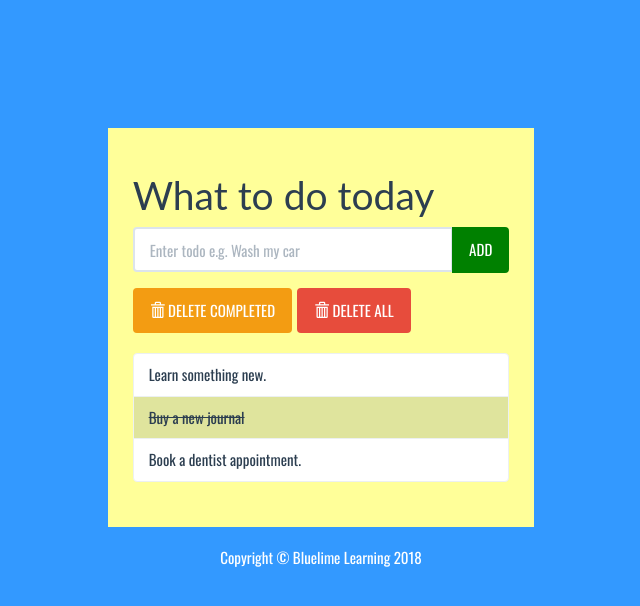
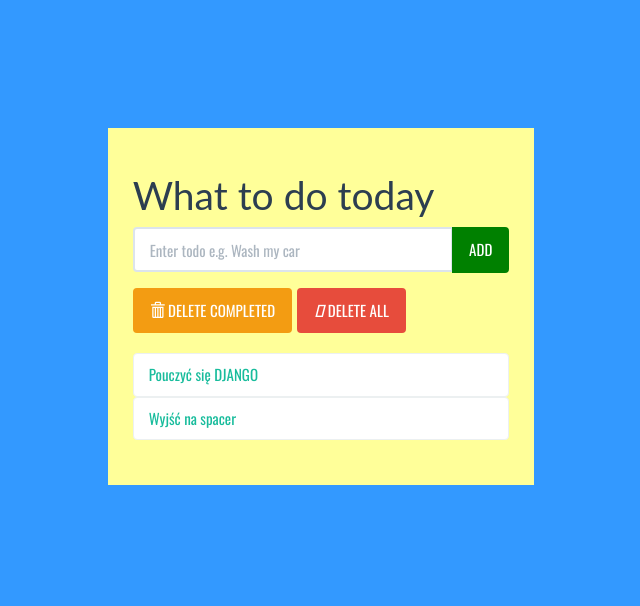
Before and after one commit to arczi290/Todoapp, a Django app: page / in a window 1280 px wide. Shown: the top 606 px of the page, without its empty margins (319-959 px from the left). Run offline with Django 3.2, Linux system fonts and the light colour scheme; data comes from the database, SQL or seed files in the repository; some libraries are stand-ins or nearby versions.

Commit message:
dodanie dynamiczne wyświetlanie listy zdań z bazy dnaych

```diff
--- a/todolist/templates/todolist/index.html
+++ b/todolist/templates/todolist/index.html
@@ -43,7 +43,7 @@
 								</div>
 								<div class="btn-group">
 									<button type="button" class="btn btn-danger">
-										<i class="glyphicon glyphicon-trash"></i> DELETE ALL
+										<i class=" glyphicon-trash"></i> DELETE ALL
 									</button>
 								</div>
 							</div>
@@ -51,19 +51,17 @@
 					</div>
 
 					<ul class="list-group t20">
-						<li class="list-group-item">Learn something new.</li>
-						<li class="list-group-item todo-completed">Buy a new journal</li>
-						<li class="list-group-item">Book a dentist appointment.</li>
+						{% for i in todo_items %}
+							{% if i.completed %}
+							<li class="list-group-item todo-completed">{{i.text}}</li>
+							{% else %}
+						<a href="#" ><li class="list-group-item">{{i.text}}</li></a>
+							{% endif %}
+							{% endfor %}
 					</ul>
 				</div>
 			</div>
-			<footer>
-				<div class="row pad">
-					<div class="col-lg-12 text-center">
-						Copyright &copy; Bluelime Learning 2018
-					</div>
-				</div>
-			</footer>
+
 		</div>
 
 
--- a/todolist/views.py
+++ b/todolist/views.py
@@ -1,7 +1,10 @@
 from django.shortcuts import render
+from .models import Todolist
 
 # Create your views here.
 
 
 def index(request):
-    return render(request, 'todolist/index.html')
+    todo_items = Todolist.objects.order_by('id')
+    contex = {'todo_items' : todo_items}
+    return render(request, 'todolist/index.html', contex)
```
